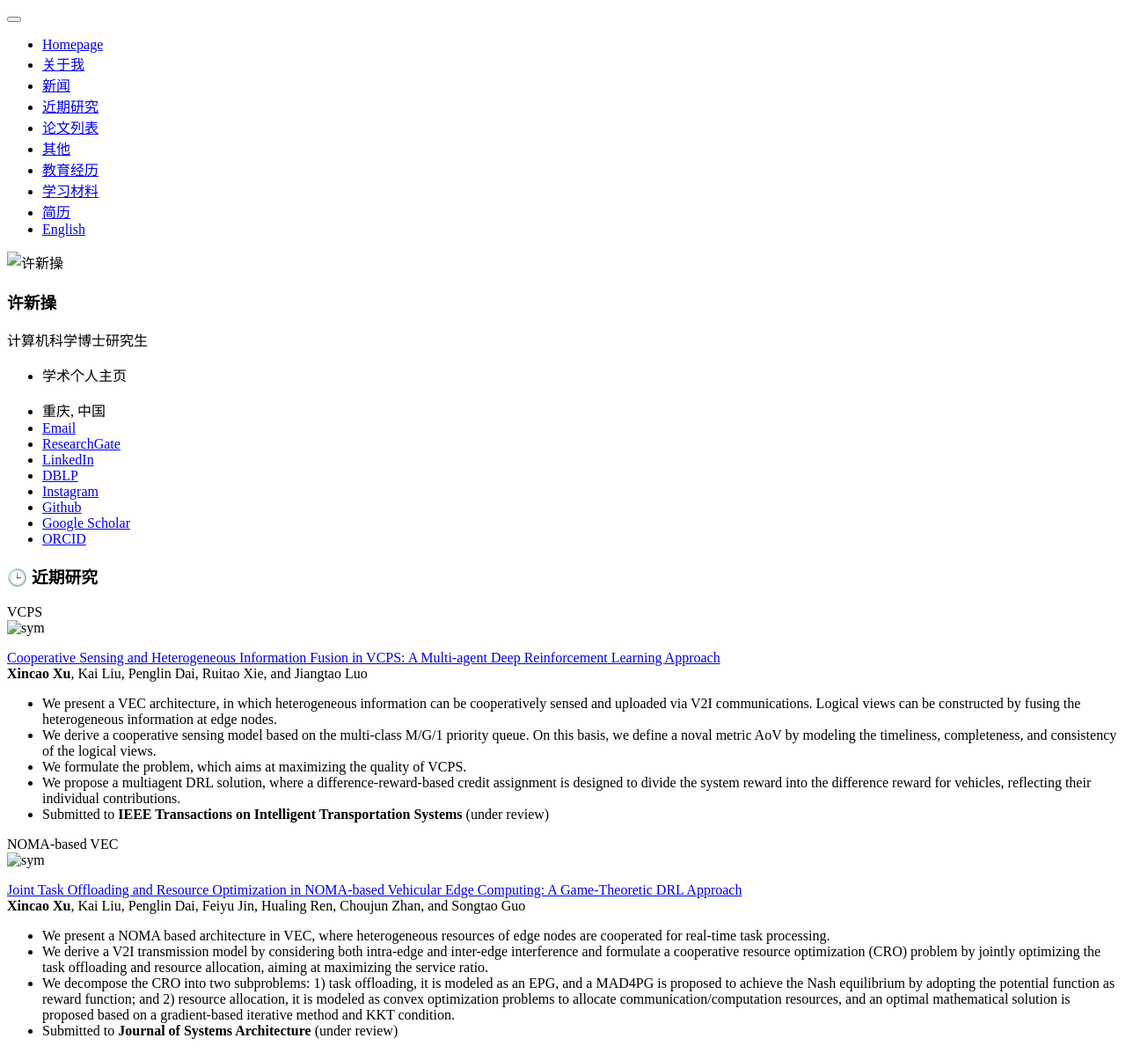
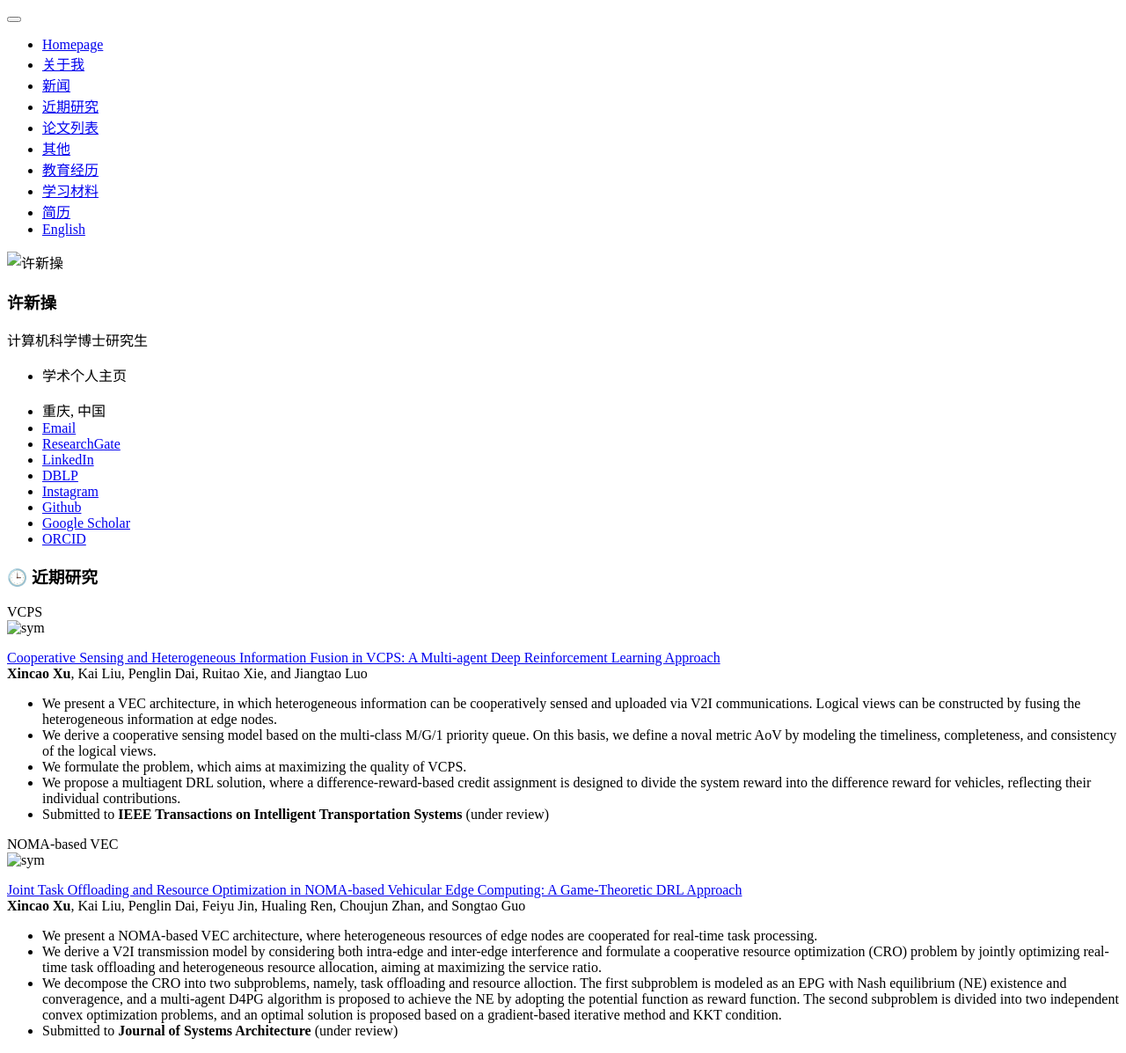
Before and after one commit to neardws/zh, a Jekyll site: the page built from _pages/includes/research.md, in a window 1280 px wide. Shown: the whole page at 88% size. Built offline with Jekyll 4.4.1, drawn with Linux system fonts in a browser that asks for light colours; our own code applies the rules of GitHub Pages for plain Markdown files.

Commit message:
Update research.md

```diff
--- a/_pages/includes/research.md
+++ b/_pages/includes/research.md
@@ -22,9 +22,9 @@
 **Xincao Xu**, Kai Liu, Penglin Dai, Feiyu Jin, Hualing Ren, Choujun
 Zhan, and Songtao Guo
 
-- We present a NOMA based architecture in VEC, where heterogeneous resources of edge nodes are cooperated for real-time task processing.
-- We derive a V2I transmission model by considering both intra-edge and inter-edge interference and formulate a cooperative resource optimization (CRO) problem by jointly optimizing the task offloading and resource allocation, aiming at maximizing the service ratio.
-- We decompose the CRO into two subproblems: 1) task offloading, it is modeled as an EPG, and a MAD4PG is proposed to achieve the Nash equilibrium by adopting the potential function as reward function; and 2) resource allocation, it is modeled as convex optimization problems to allocate communication/computation resources, and an optimal mathematical solution is proposed based on a gradient-based iterative method and KKT condition.
+- We present a NOMA-based VEC architecture, where heterogeneous resources of edge nodes are cooperated for real-time task processing.
+- We derive a V2I transmission model by considering both intra-edge and inter-edge interference and formulate a cooperative resource optimization (CRO) problem by jointly optimizing real-time task offloading and heterogeneous resource allocation, aiming at maximizing the service ratio.
+- We decompose the CRO into two subproblems, namely, task offloading and resource alloction. The first subproblem is modeled as an EPG with Nash equilibrium (NE) existence and converagence, and a multi-agent D4PG algorithm is proposed to achieve the NE by adopting the potential function as reward function. The second subproblem is divided into two independent convex optimization problems, and an optimal solution is proposed based on a gradient-based iterative method and KKT condition.
 - Submitted to **Journal of Systems Architecture** (under review)
 
 </div>
```
